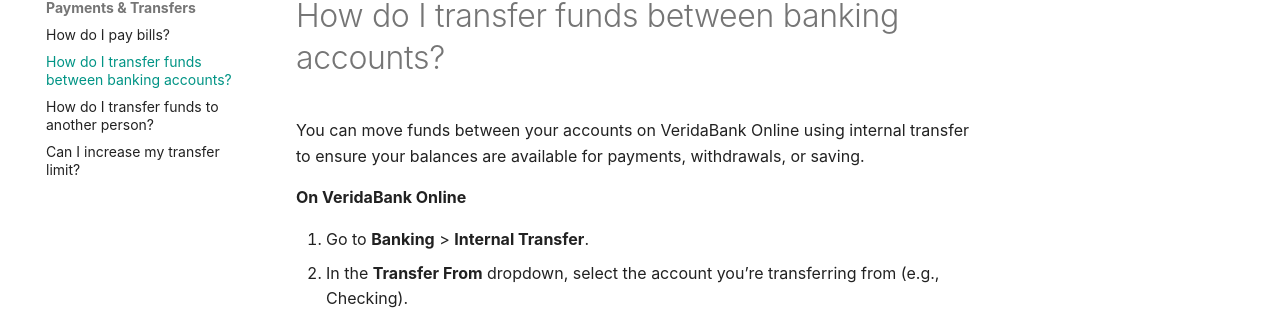
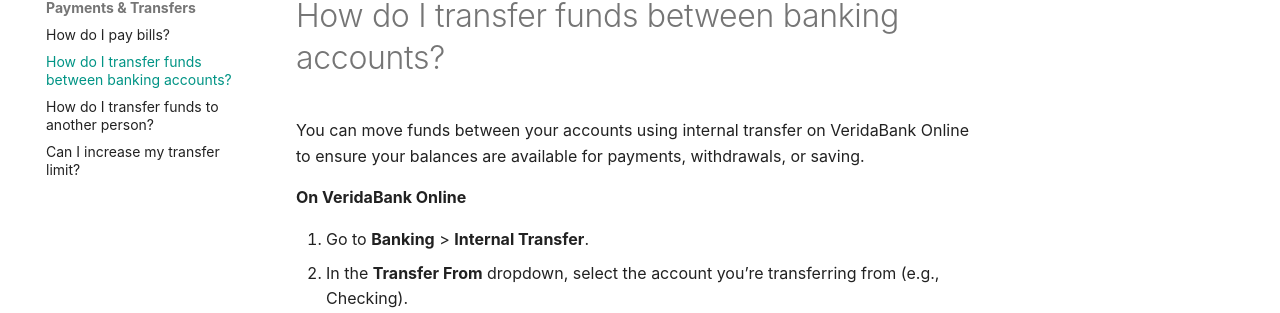
Before and after one commit to mlbms19/VeridaBank, an MkDocs documentation site: the page built from docs/Payments & Transfers/Transfer Funds.md, in a window 1280 px wide. Shown: the part 151-464 px from the top of the page. Built offline with MkDocs 1.6.1 and Material for MkDocs 9.7.7, drawn with Linux system fonts in a browser that asks for light colours; some web fonts are replaced.

```diff
--- a/docs/Payments & Transfers/Transfer Funds.md
+++ b/docs/Payments & Transfers/Transfer Funds.md
@@ -1,6 +1,6 @@
 # How do I transfer funds between banking accounts?
 
-You can move funds between your accounts on VeridaBank Online using internal transfer to ensure your balances are available for payments, withdrawals, or saving.
+You can move funds between your accounts using internal transfer on VeridaBank Online to ensure your balances are available for payments, withdrawals, or saving.
 
 **On VeridaBank Online**
 
```
